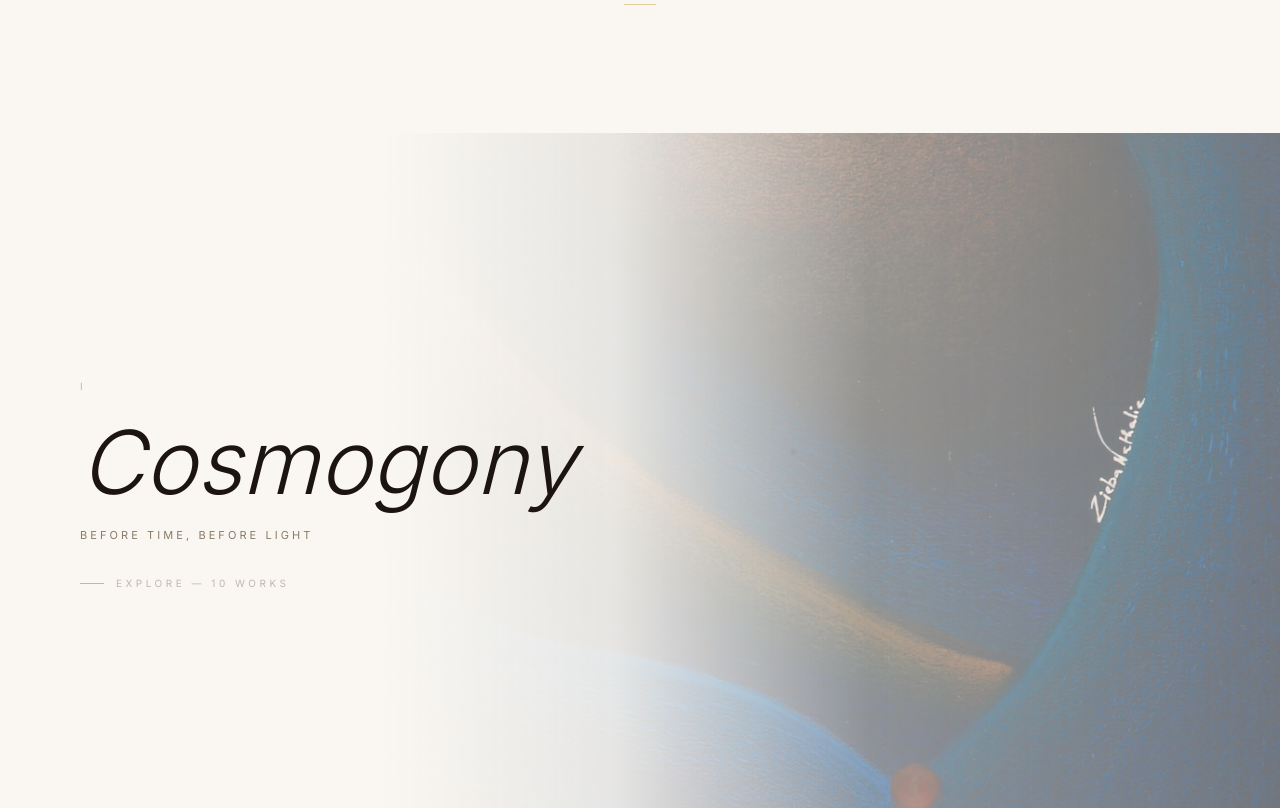
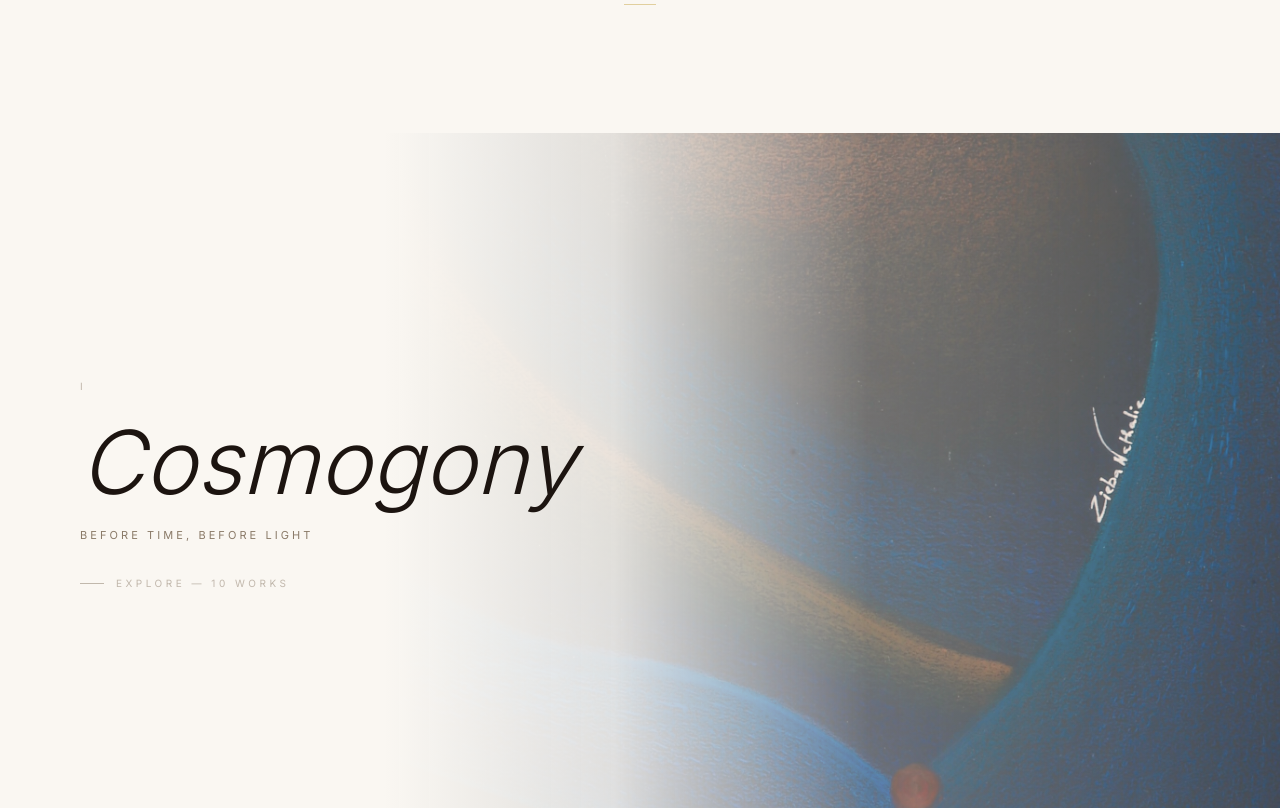
Before and after one commit to corbieresoso-collab/websitemaman, a Next.js app: page /en in a window 1280 px wide. Shown: the part 1100-1908 px from the top of the page. Built offline with nearby package versions, Linux system fonts and the light colour scheme.

Commit message:
fix(home): raise collection artwork opacity 60->80% for vivid image side
Co-Authored-By: Claude Sonnet 4.6 <noreply@anthropic.com>

```diff
--- a/src/app/[lang]/page.tsx
+++ b/src/app/[lang]/page.tsx
@@ -183,7 +183,7 @@ export default async function HomePage({
                 src={previewArtwork.image}
                 alt={serieLabel}
                 fill
-                className="object-cover opacity-60 group-hover:opacity-72 group-hover:scale-[1.04] transition-all duration-1000"
+                className="object-cover opacity-80 group-hover:opacity-90 group-hover:scale-[1.04] transition-all duration-1000"
                 sizes="100vw"
               />
               {/* Gradient only on text side so artwork visible on other side */}
```
